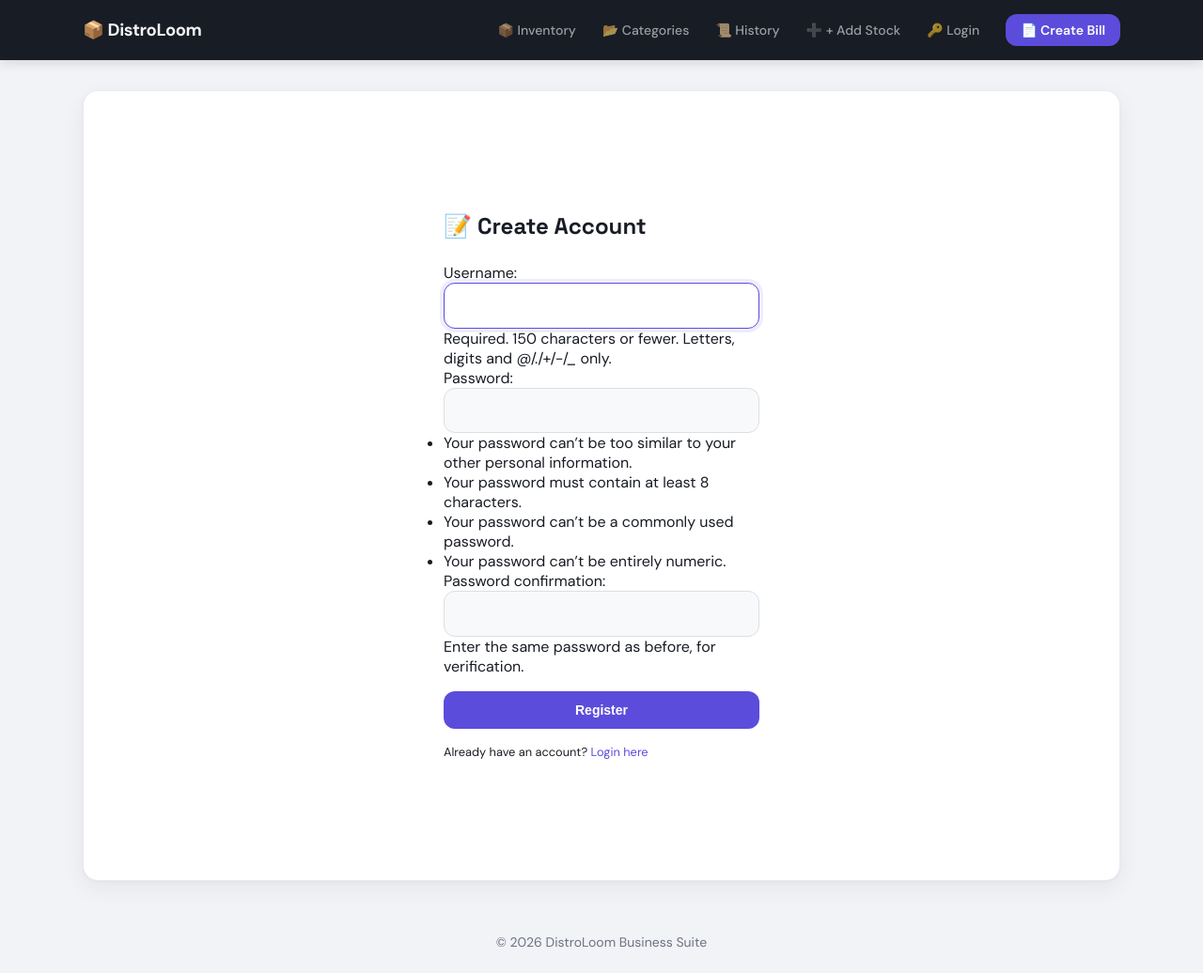
After one commit to mrkarmadip009/DistroLoom, a Django app: page /inventory/register/ in a window 1280 px wide. The commit adds this page. Shown: the whole page at 94% size. Run offline with Django 4.2, Linux system fonts and the light colour scheme; some libraries are stand-ins or nearby versions.

Commit message:
some functionalities must will add in future

```diff
--- a/DistroLoom/urls.py
+++ b/DistroLoom/urls.py
@@ -1,7 +1,19 @@
+# DistroLoom/urls.py
 from django.contrib import admin
 from django.urls import path, include
+from django.views.generic import RedirectView
+from django.contrib.auth import views as auth_views # Import this here!
 
 urlpatterns = [
     path('admin/', admin.site.urls),
-    path('', include('inventory.urls')), # This connects your inventory app
+
+    # 1. This redirects the very first visit to the login page
+    path('', RedirectView.as_view(url='/login/'), name='root_redirect'),
+
+    # 2. Add these AUTH paths here so http://127.0.0.1:8000/login/ works!
+    path('login/', auth_views.LoginView.as_view(template_name='registration/login.html'), name='login'),
+    path('logout/', auth_views.LogoutView.as_view(), name='logout'),
+
+    # 3. Your app URLs
+    path('inventory/', include('inventory.urls')),
 ]
--- a/inventory/templates/inventory/base.html
+++ b/inventory/templates/inventory/base.html
@@ -137,29 +137,18 @@
             background: #181c24;
             color: #f2f3f7;
             text-align: left;
-            padding: .75rem;
+            padding: 1rem;
+            font-size: 0.75rem;
+            text-transform: uppercase;
+            letter-spacing: 0.05em;
         }
 
         td {
-            padding: .75rem;
+            padding: 1rem;
             border-bottom: 1px solid #e5e7eb;
         }
 
-        /* 2. "Wonderful" Form Styling */
-        .form-card p {
-            margin-bottom: 1.25rem;
-        }
-
-        .form-card label {
-            display: block;
-            font-size: 0.85rem;
-            font-weight: 700;
-            color: #181c24;
-            margin-bottom: 0.5rem;
-            text-transform: uppercase;
-            letter-spacing: 0.025em;
-        }
-
+        /* "Wonderful" Form Styling */
         .form-card input,
         .form-card select,
         .form-card textarea {
@@ -191,19 +180,6 @@
             font-size: .75rem;
         }
 
-        .product-chip {
-            background: #5b4cdb15;
-            color: #5b4cdb;
-            border: 1px solid #5b4cdb30;
-            padding: 4px 10px;
-            border-radius: 20px;
-            font-weight: 500;
-            font-size: 13px;
-            display: inline-flex;
-            align-items: center;
-            margin-right: 5px;
-        }
-
         .btn-primary,
         .btn-save {
             display: inline-flex;
@@ -220,14 +196,6 @@
             cursor: pointer;
             transition: all 0.2s;
             width: 100%;
-            /* For full width in forms */
-        }
-
-        .btn-primary:hover,
-        .btn-save:hover {
-            opacity: .9;
-            transform: translateY(-1px);
-            box-shadow: 0 4px 12px rgba(91, 76, 219, 0.3);
         }
 
         .footer {
@@ -237,7 +205,7 @@
             font-size: .875rem;
         }
 
-        /* 3. Printing/PDF Utility */
+        /* Printing/PDF Utility */
         @media print {
 
             .navbar,
@@ -253,6 +221,11 @@
                 padding: 0;
             }
         }
+
+        tbody tr:hover {
+            background-color: #f8f9fa;
+            transition: background-color 0.2s ease;
+        }
     </style>
 </head>
 
@@ -265,6 +238,19 @@
                 <a href="{% url 'category_list' %}" class="nav-link">📂 Categories</a>
                 <a href="{% url 'sales_history' %}" class="nav-link">📜 History</a>
                 <a href="{% url 'add_product' %}" class="nav-link">➕ + Add Stock</a>
+
+                {% if user.is_authenticated %}
+                <form action="{% url 'logout' %}" method="post" style="display:inline;">
+                    {% csrf_token %}
+                    <button type="submit" class="nav-link"
+                        style="background:none; border:none; cursor:pointer; font-family:inherit;">
+                        🚪 Logout ({{ user.username }})
+                    </button>
+                </form>
+                {% else %}
+                <a href="{% url 'login' %}" class="nav-link">🔑 Login</a>
+                {% endif %}
+
                 <a href="{% url 'create_bill' %}" class="nav-btn">📄 Create Bill</a>
             </div>
         </div>
--- /dev/null
+++ b/inventory/templates/registration/register.html
@@ -0,0 +1,14 @@
+{% extends 'inventory/base.html' %}
+{% block content %}
+<div style="max-width: 400px; margin: 4rem auto;">
+    <div class="form-card" style="padding: 2rem;">
+        <h2 style="margin-bottom: 1.5rem;">📝 Create Account</h2>
+        <form method="post">
+            {% csrf_token %}
+            {{ form.as_p }}
+            <button type="submit" class="btn-primary" style="margin-top: 1rem;">Register</button>
+        </form>
+        <p style="margin-top: 1rem; font-size: 0.8rem;">Already have an account? <a href="{% url 'login' %}" style="color: #5b4cdb;">Login here</a></p>
+    </div>
+</div>
+{% endblock %}
--- a/inventory/urls.py
+++ b/inventory/urls.py
@@ -1,11 +1,17 @@
 from django.urls import path
 from . import views
+from django.contrib.auth import views as auth_views
 
 urlpatterns = [
-    path('', views.inventory_list, name='inventory_list'),
+    path('dashboard/', views.inventory_list, name='inventory_list'),
     path('categories/', views.category_list, name='category_list'),
     path('category/add/', views.add_category, name='add_category'),
     path('add/', views.add_product, name='add_product'),
     path('bill/', views.create_bill, name='create_bill'),
     path('sales/', views.sales_history, name='sales_history'),
+    path('reports/finance/', views.financial_report, name='financial_report'),
+    path('unlock-profit/', views.unlock_session, name='unlock_session'),
+    path('login/', auth_views.LoginView.as_view(template_name='registration/login.html'), name='login'),
+    path('logout/', auth_views.LogoutView.as_view(), name='logout'),
+    path('register/', views.register, name='register'),
 ]
--- a/inventory/views.py
+++ b/inventory/views.py
@@ -3,12 +3,126 @@ from django.db import transaction
 from django.contrib import messages
 from .models import Product, Sale, SaleItem, Category
 from .forms import ProductForm
+from django.db.models import Sum, F
+from .models import Product, Sale, Category
+from django.contrib.auth.decorators import user_passes_test
+from django.shortcuts import render, redirect
+from django.db.models import Sum, F
+from django.contrib.auth.decorators import login_required
 
+@login_required
+def inventory_list(request):
+    products = Product.objects.all()
+    # ... rest of your existing logic ...
+    return render(request, 'inventory/list_products.html', context)
+
+# Only allow the Superuser (Karmadip) to see this
+@user_passes_test(lambda u: u.is_superuser)
+def financial_report(request):
+    products = Product.objects.all()
+    total_revenue = Sale.objects.aggregate(Sum('total_amount'))['total_amount__sum'] or 0
+    total_value = products.aggregate(total=Sum(F('stock_quantity') * F('buying_price')))['total'] or 0
+
+    total_profit = 0
+    sales = Sale.objects.prefetch_related('items__product').all()
+    for sale in sales:
+        for item in sale.items.all():
+            total_profit += (item.price_at_sale - item.product.buying_price) * item.quantity
+
+    return render(request, 'inventory/financial_report.html', {
+        'products': products,
+        'total_revenue': total_revenue,
+        'total_value': total_value,
+        'total_profit': total_profit,
+        'total_items': products.count()
+    })
+from django.contrib.auth.forms import UserCreationForm
+from django.contrib import messages
+
+def register(request):
+    if request.method == 'POST':
+        form = UserCreationForm(request.POST)
+        if form.is_valid():
+            form.save()
+            username = form.cleaned_data.get('username')
+            messages.success(request, f'Account created for {username}! You can now login.')
+            return redirect('login')
+    else:
+        form = UserCreationForm()
+    return render(request, 'registration/register.html', {'form': form})
 def inventory_list(request):
     products = Product.objects.all()
     low_stock = Product.objects.filter(stock_quantity__lt=10)
-    return render(request, 'inventory/list_products.html', {'products': products, 'low_stock': low_stock})
 
+    # Calculate Total Business Stats
+    total_inventory_value = products.aggregate(
+        total=Sum(F('stock_quantity') * F('buying_price'))
+    )['total'] or 0
+
+    total_sales_revenue = Sale.objects.aggregate(Sum('total_amount'))['total_amount__sum'] or 0
+
+    # Calculate Total Profit from all Sales
+    # (Selling Price - Buying Price) * Quantity sold for every SaleItem
+    total_profit = 0
+    sales = Sale.objects.prefetch_related('items__product').all()
+    for sale in sales:
+        for item in sale.items.all():
+            profit = (item.price_at_sale - item.product.buying_price) * item.quantity
+            total_profit += profit
+
+    context = {
+        'products': products,
+        'low_stock': low_stock,
+        'total_value': total_inventory_value,
+        'total_revenue': total_sales_revenue,
+        'total_profit': total_profit,
+        'total_items': products.count(),
+    }
+    return render(request, 'inventory/list_products.html', context)
+
+ # inventory/views.py
+
+# inventory/views.py
+
+from django.db.models import Sum, F
+from django.contrib.auth.decorators import user_passes_test
+
+# This 'decorator' ensures ONLY the superuser can enter this page
+@user_passes_test(lambda u: u.is_superuser)
+def financial_report(request):
+    products = Product.objects.all()
+
+    # 1. Total value of what you currently have in the shop
+    total_value = products.aggregate(
+        total=Sum(F('stock_quantity') * F('buying_price'))
+    )['total'] or 0
+
+    # 2. Total money collected from customers
+    total_revenue = Sale.objects.aggregate(Sum('total_amount'))['total_amount__sum'] or 0
+
+    # 3. Calculate Profit: (Selling Price - Buying Price) * Quantity for every sale
+    total_profit = 0
+    sales = Sale.objects.prefetch_related('items__product').all()
+    for sale in sales:
+        for item in sale.items.all():
+            # Basic Math: Profit = (What you sold it for - What you bought it for) * How many
+            profit_on_item = (item.price_at_sale - item.product.buying_price) * item.quantity
+            total_profit += profit_on_item
+
+    context = {
+        'products': products,
+        'total_revenue': total_revenue,
+        'total_value': total_value,
+        'total_profit': total_profit,
+        'total_items': products.count(),
+    }
+    return render(request, 'inventory/financial_report.html', context)
+
+def unlock_session(request):
+    if request.method == "POST":
+        request.session['profit_unlocked'] = True
+        return JsonResponse({'status': 'ok'})
+    return JsonResponse({'status': 'denied'}, status=403)
 def category_list(request):
     categories = Category.objects.all()
     return render(request, 'inventory/category_list.html', {'categories': categories})
```
Also changed, not shown: DistroLoom/settings.py (+9 -0 lines), inventory/templates/inventory/financial_report.html (added, +50 -0 lines), inventory/templates/inventory/list_products.html (+40 -10 lines), inventory/templates/registration/login.html (added, +14 -0 lines).
